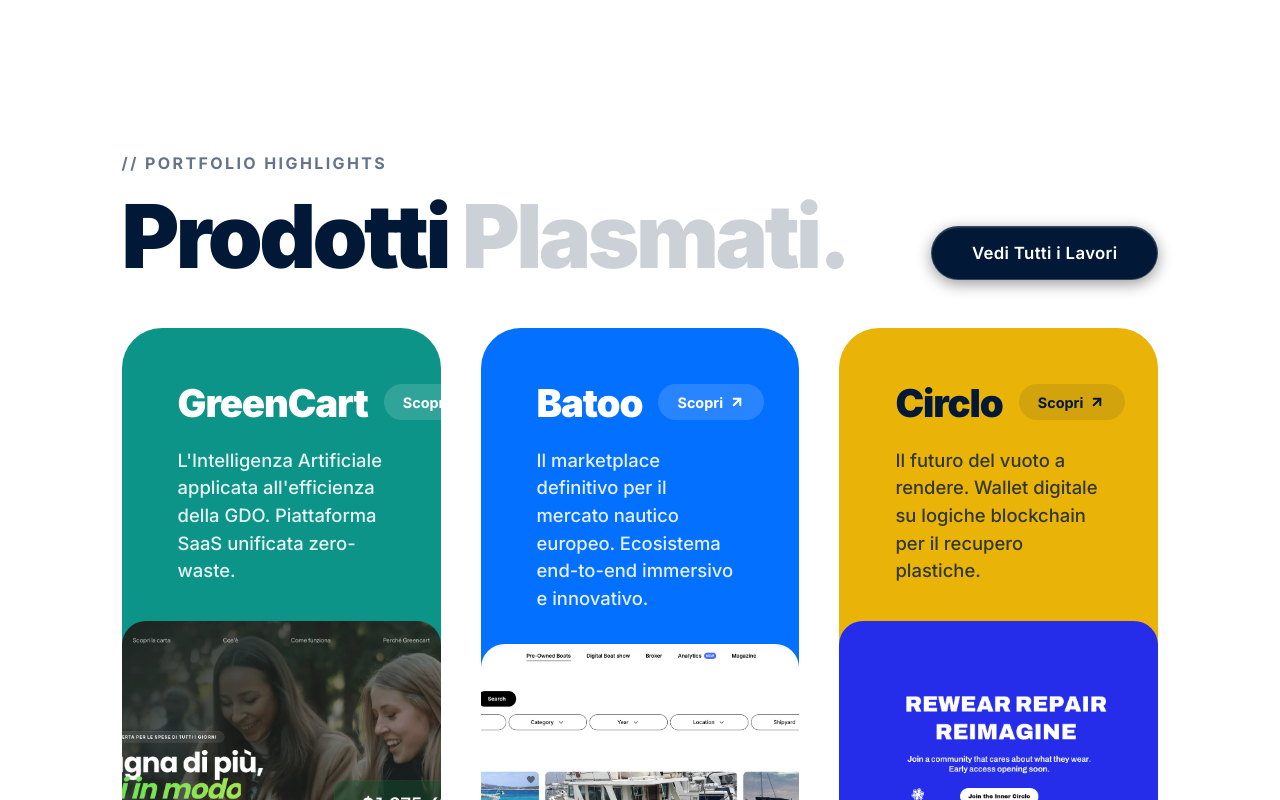
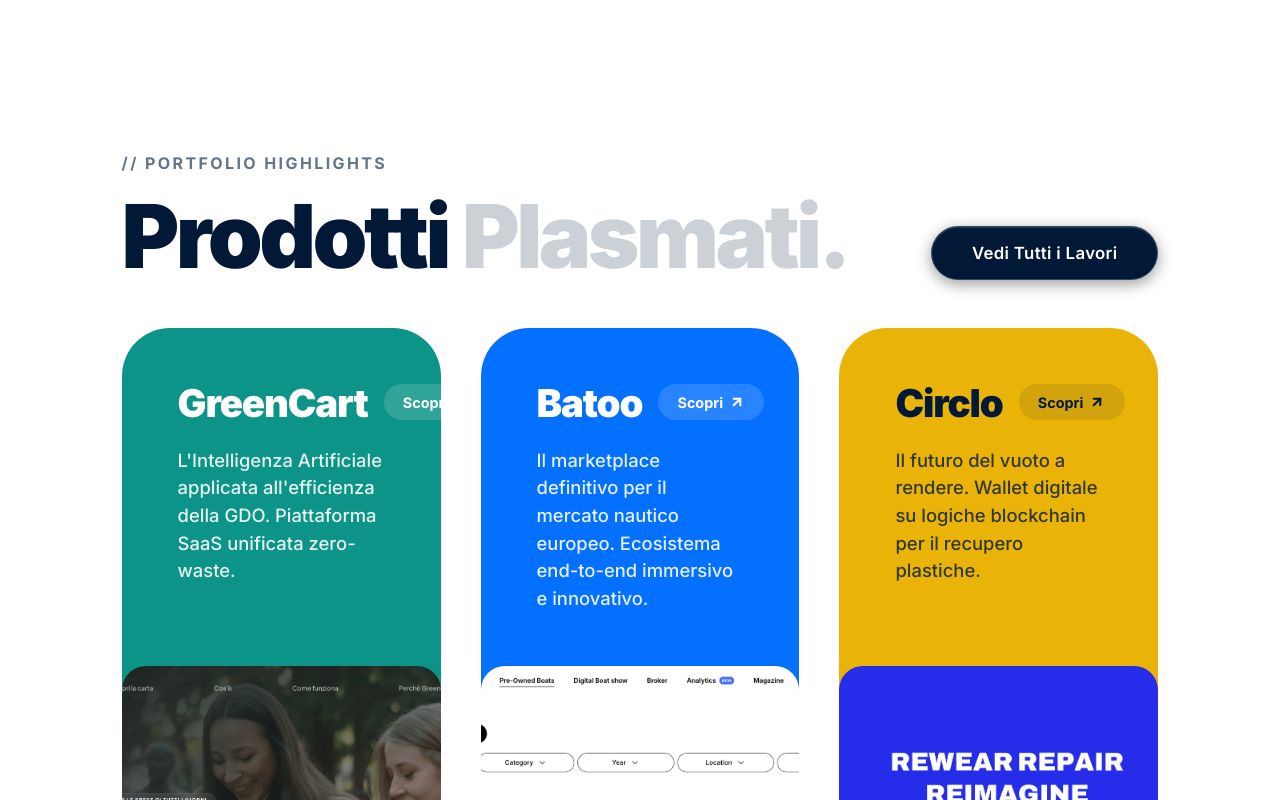
Before and after one commit to giorgior96/linfa_landing, a React (Vite) app: page / in a window 1280 px wide. Shown: the part 4040-4840 px from the top of the page. Built offline with nearby package versions, Linux system fonts and the light colour scheme.

Commit message:
style: maximize portfolio boxes width and height to 1800px container for 1:1.2 squarish bento styling matching design reference

```diff
--- a/src/App.jsx
+++ b/src/App.jsx
@@ -565,7 +565,7 @@ const PortfolioHomeTeaser = () => {
   const isMobile = useIsMobile();
   return (
     <section className="section theme-light" style={{ padding: isMobile ? '5rem 0' : '8rem 5%', backgroundColor: '#ffffff', position: 'relative' }}>
-      <div style={{ maxWidth: '1400px', margin: '0 auto', display: 'flex', flexDirection: 'column', padding: '0 5%' }}>
+      <div style={{ maxWidth: '1800px', margin: '0 auto', display: 'flex', flexDirection: 'column', padding: '0 5%' }}>
         <motion.div initial={{ opacity: 0, y: 20 }} whileInView={{ opacity: 1, y: 0 }} viewport={{ once: true }}>
           <p className="text-accent" style={{ fontWeight: 700, marginBottom: '1rem', fontSize: '1rem', letterSpacing: '0.15em', textTransform: 'uppercase' }}>// PORTFOLIO HIGHLIGHTS</p>
           <div style={{ display: 'flex', flexDirection: isMobile ? 'column' : 'row', justifyContent: 'space-between', alignItems: isMobile ? 'flex-start' : 'flex-end', marginBottom: '3rem', flexWrap: 'wrap', gap: '2rem' }}>
@@ -585,11 +585,11 @@ const PortfolioHomeTeaser = () => {
                style={{
                  position: 'relative',
                  overflow: 'hidden',
-                 borderRadius: '40px',
+                 borderRadius: '48px',
                  backgroundColor: `rgb(${proj.brandColor})`,
                  display: 'flex',
                  flexDirection: 'column',
-                 height: isMobile ? '550px' : '650px',
+                 height: isMobile ? '550px' : '750px',
                  transition: 'all 0.4s'
                }}
                whileHover={{ y: -10, boxShadow: `0 20px 40px rgba(${proj.brandColor}, 0.5)` }}
```
